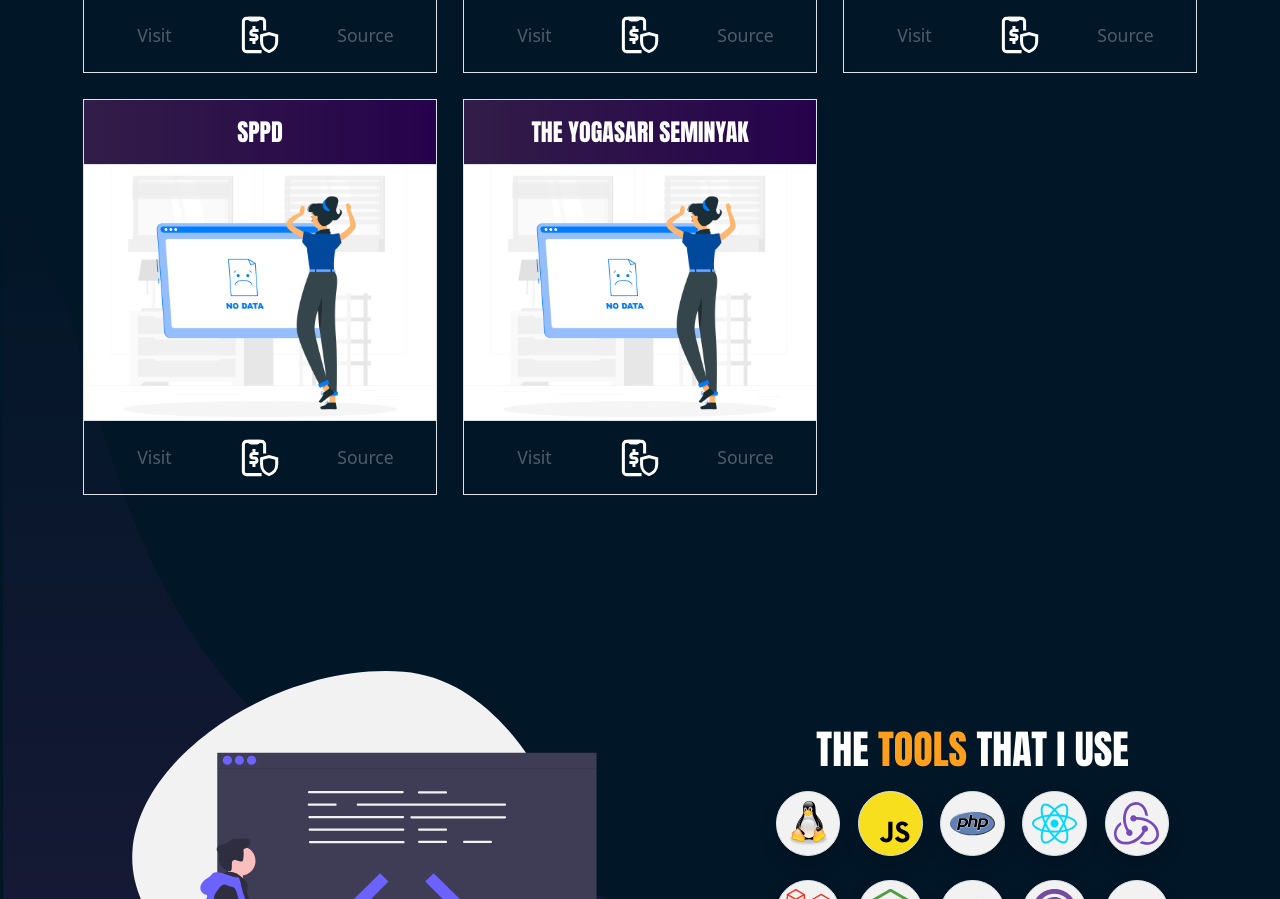
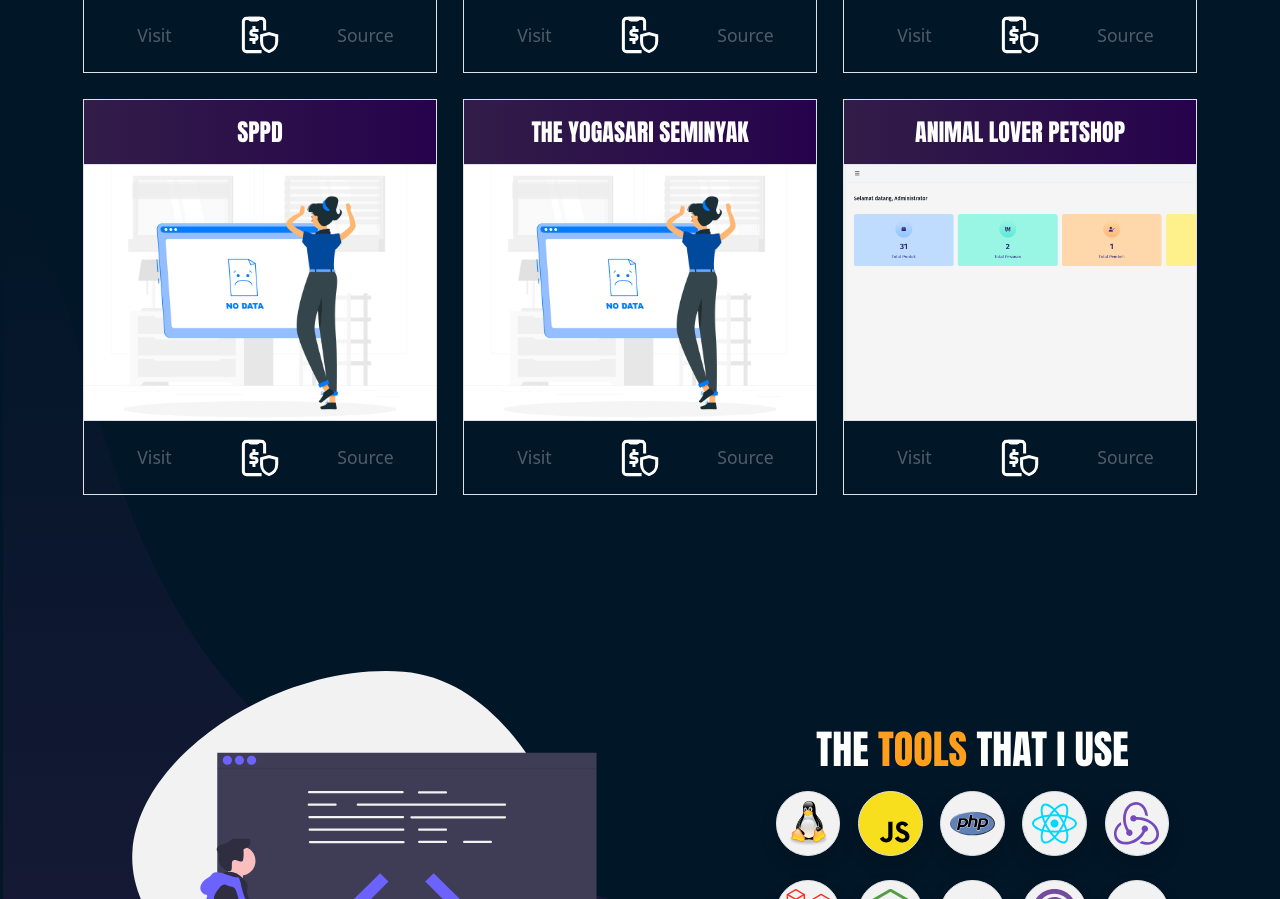
Before and after one commit to yudi7ll/madewahyudi.com, a Gatsby site: page / in a window 1280 px wide. Shown: the part 3716-4615 px from the top of the page. Built offline with nearby package versions, Linux system fonts and the light colour scheme; Gatsby itself is replaced by a stand-in of ours.

Commit message:
add animal lover portoflio

```diff
--- a/src/components/landing/Portfolio/Proprietary.jsx
+++ b/src/components/landing/Portfolio/Proprietary.jsx
@@ -62,6 +62,13 @@ function PortfolioCard({ title, pageUrl }, i) {
           }
         }
         EArsip: file(relativePath: { eq: "portfolio/default.jpg" } absolutePath: {}) {
+          childImageSharp {
+            fluid(fit: COVER) {
+              ...GatsbyImageSharpFluid
+            }
+          }
+        }
+        AnimalLoverPetshop: file(relativePath: { eq: "portfolio/animal-lover.png" } absolutePath: {}) {
           childImageSharp {
             fluid(fit: COVER) {
               ...GatsbyImageSharpFluid
@@ -151,6 +158,10 @@ const Proprietary = () => [
     title: 'The Yogasari Seminyak',
     pageUrl: null,
   },
+  {
+    title: 'Animal Lover Petshop',
+    pageUrl: null,
+  },
 ].map(PortfolioCard);
 
 export default Proprietary;
```
Also changed, not shown: src/images/portfolio/animal-lover.png (added).
